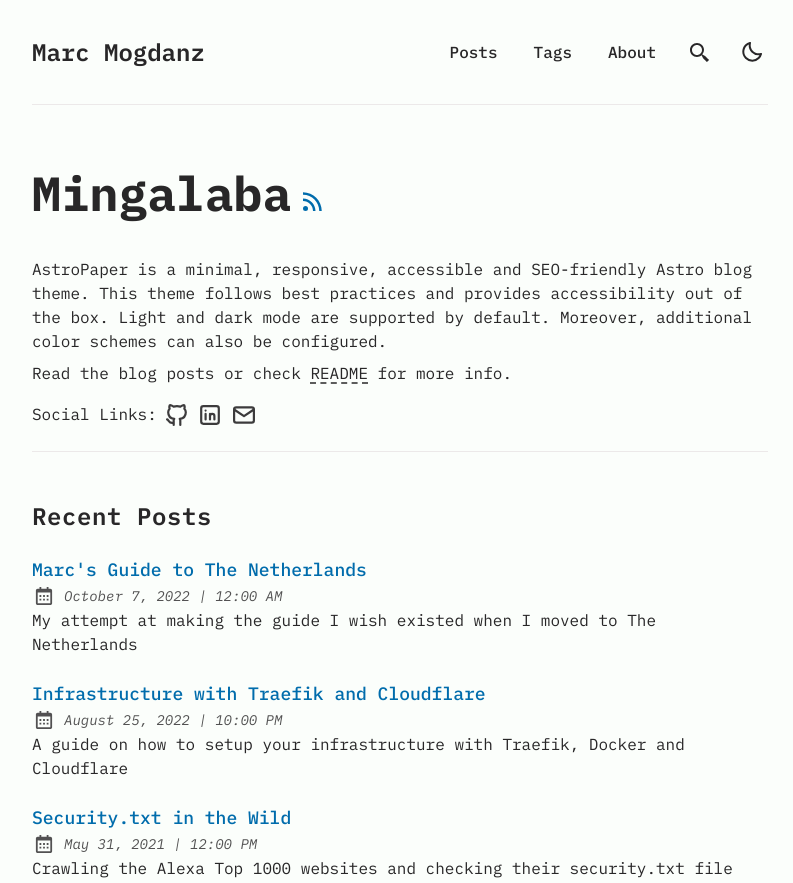
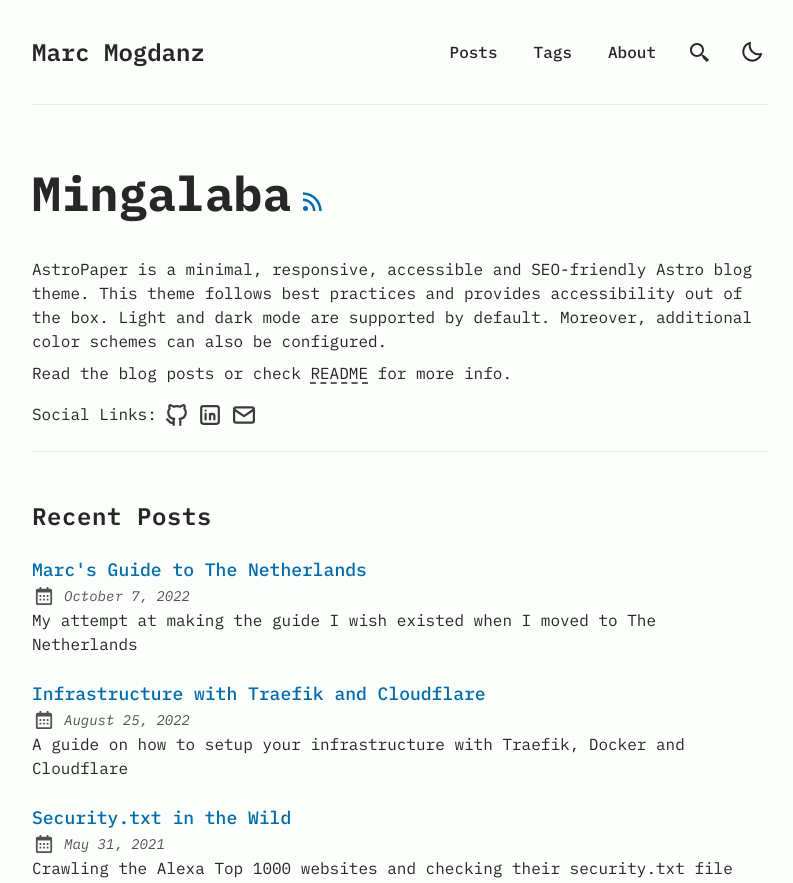
Before and after one commit to MarcMogdanz/marcmogdanz.de, an Astro site: page / in a window 1280 px wide. Shown: the top 883 px of the page, without its empty margins (240-1033 px from the left). Built offline with nearby package versions, Linux system fonts and the light colour scheme; Astro itself is replaced by a stand-in of ours; some packages are replaced by stand-ins of ours.

Commit message:
chore: remove time on blog detail page for now

```diff
--- a/src/components/Datetime.tsx
+++ b/src/components/Datetime.tsx
@@ -36,17 +36,17 @@
     day: "numeric",
   });
 
-  const time = myDatetime.toLocaleTimeString(LOCALE, {
-    hour: "2-digit",
-    minute: "2-digit",
-  });
+  // const time = myDatetime.toLocaleTimeString(LOCALE, {
+  //   hour: "2-digit",
+  //   minute: "2-digit",
+  // });
 
   return (
     <>
       {date}
-      <span aria-hidden="true"> | </span>
+      {/* <span aria-hidden="true"> | </span>
       <span className="sr-only">&nbsp;at&nbsp;</span>
-      {time}
+      {time} */}
     </>
   );
 };
```
